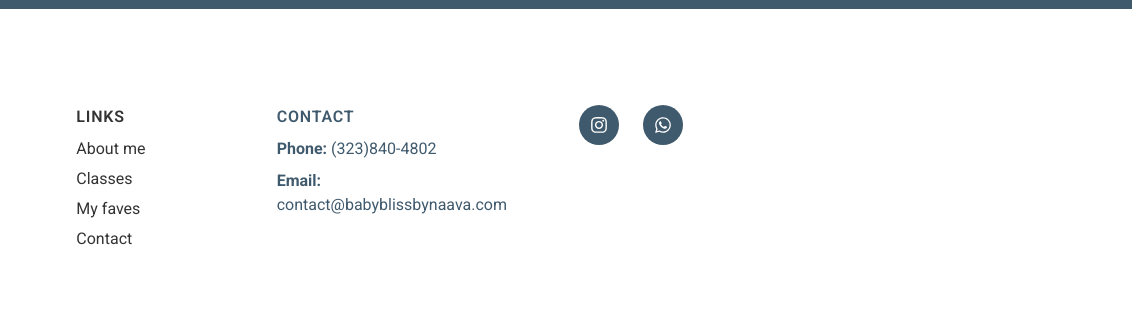
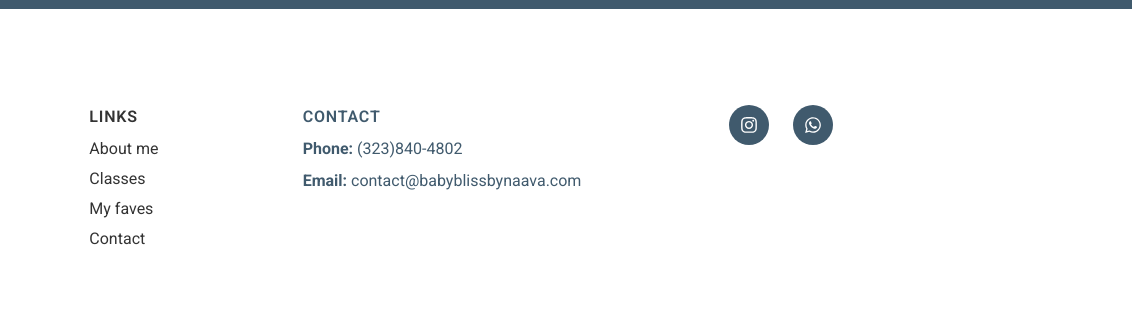
Before and after one commit to samuelharpaz/baby-bliss, a website built with Vite: page index.html in a window 1280 px wide. Shown: the part 4197-4512 px from the top of the page, 148-1280 px from the left. Built offline with nearby package versions, Linux system fonts and the light colour scheme; a web font is replaced by a local one.

Commit message:
adjust footer spacing and column placement

```diff
--- a/src/style.css
+++ b/src/style.css
@@ -436,6 +436,7 @@ body {
 }
 
 .footer-contact-box {
+  grid-column: 3 / 5;
 }
 
 .footer-contact-box p {
@@ -447,7 +448,7 @@ body {
   display: flex;
   gap: var(--spacing-300);
   align-self: start;
-  justify-self: center;
+  justify-self: start;
 }
 
 .footer-social-link:link,
```
